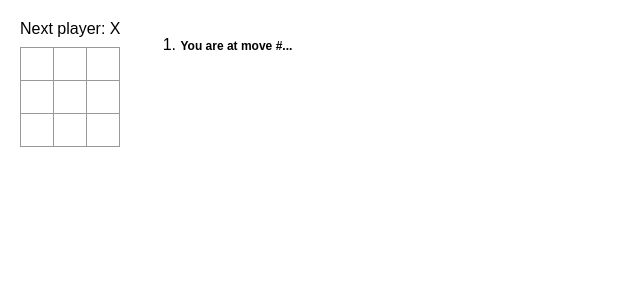
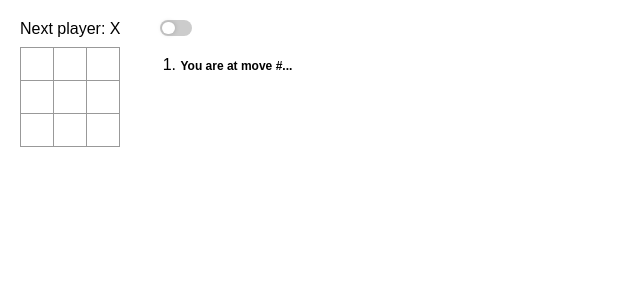
Before and after one commit to daisuke-w/nodebox, a React (Create React App) app: page / in a window 1280 px wide. Shown: the top 300 px of the page, without its empty margins (0-640 px from the left). Built offline with nearby package versions, Linux system fonts and the light colour scheme.

Commit message:
昇順降順トグルボタン実装

```diff
--- a/src/App.js
+++ b/src/App.js
@@ -64,6 +64,7 @@ function Board({ xIsNext, squares, onPlay }) {
 export default function Game() {
   const [history, setHistory] = useState([Array(9).fill(null)]);
   const [currentMove, setCurrentMove] = useState(0);
+  const [isAscending, setIsAscending] = useState(true);
   const xIsNext = currentMove % 2 === 0;
   const currentSquares = history[currentMove];
 
@@ -75,6 +76,10 @@ export default function Game() {
 
   function jumpTo(nextMove) {
     setCurrentMove(nextMove);
+  }
+
+  function toggleSortOrder() {
+    setIsAscending(prevIsAscending => !prevIsAscending);
   }
 
   const moves = history.map((squares, move) => {
@@ -97,13 +102,19 @@ export default function Game() {
     );
   });
 
+  const sortedMoves = isAscending ? moves : moves.slice().reverse();
+
   return (
     <div className="game">
       <div className="game-board">
         <Board xIsNext={xIsNext} squares={currentSquares} onPlay={handlePlay} />
       </div>
       <div className="game-info">
-        <ol>{moves}</ol>
+        <div className="toggleButton">
+          <input id="toggle" type="checkbox" onClick={toggleSortOrder} />
+          <label htmlFor="toggle" />
+        </div>
+        <ol reversed={!isAscending}>{sortedMoves}</ol>
       </div>
     </div>
   );
--- a/src/styles.css
+++ b/src/styles.css
@@ -89,3 +89,54 @@ body {
 .game-info {
   margin-left: 20px;
 }
+
+.toggleButton {
+  position: relative;
+  margin-left: 20px;
+}
+
+.toggleButton input {
+  display: none;
+}
+
+.toggleButton {
+  --switchHeight: 1rem;
+  --switchWidth: 2rem;
+  --switchPadding: 0.1rem;
+  --circleSize: calc(var(--switchHeight) - var(--switchPadding) * 2);
+}
+
+.toggleButton label {
+  display: inline-block;
+  cursor: pointer;
+  position: relative;
+  width: var(--switchWidth);
+  height: var(--switchHeight);
+  border-radius: var(--switchHeight);
+  background: #ccc;
+  transition: 0.4s;
+}
+
+.toggleButton label:after {
+  cursor: pointer;
+  content: '';
+  position: absolute;
+  left: var(--switchPadding);
+  top: 0;
+  bottom: 0;
+  margin: auto;
+  width: var(--circleSize);
+  height: var(--circleSize);
+  border-radius: 50%;
+  box-shadow: 0 0 5px rgba(0, 0, 0, 0.2);
+  background: #fff;
+  transition: 0.4s;
+}
+
+.toggleButton input:checked + label {
+  background-color: #4bd865;
+}
+
+.toggleButton input:checked + label:after {
+  left: calc(var(--switchWidth) - var(--circleSize) - var(--switchPadding));
+}
```
